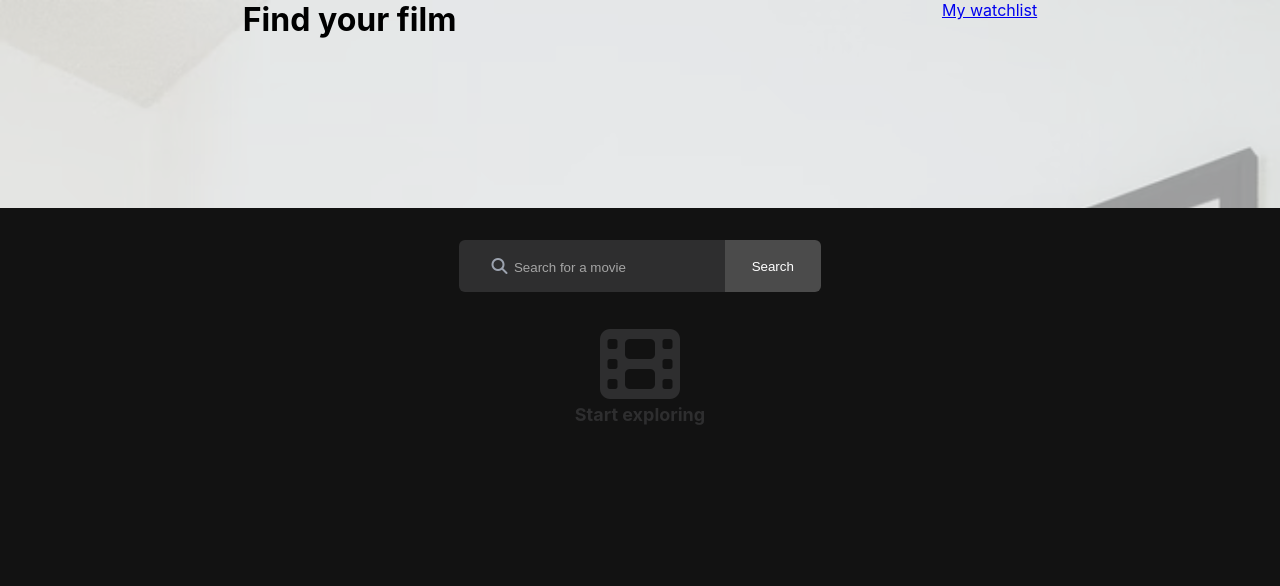
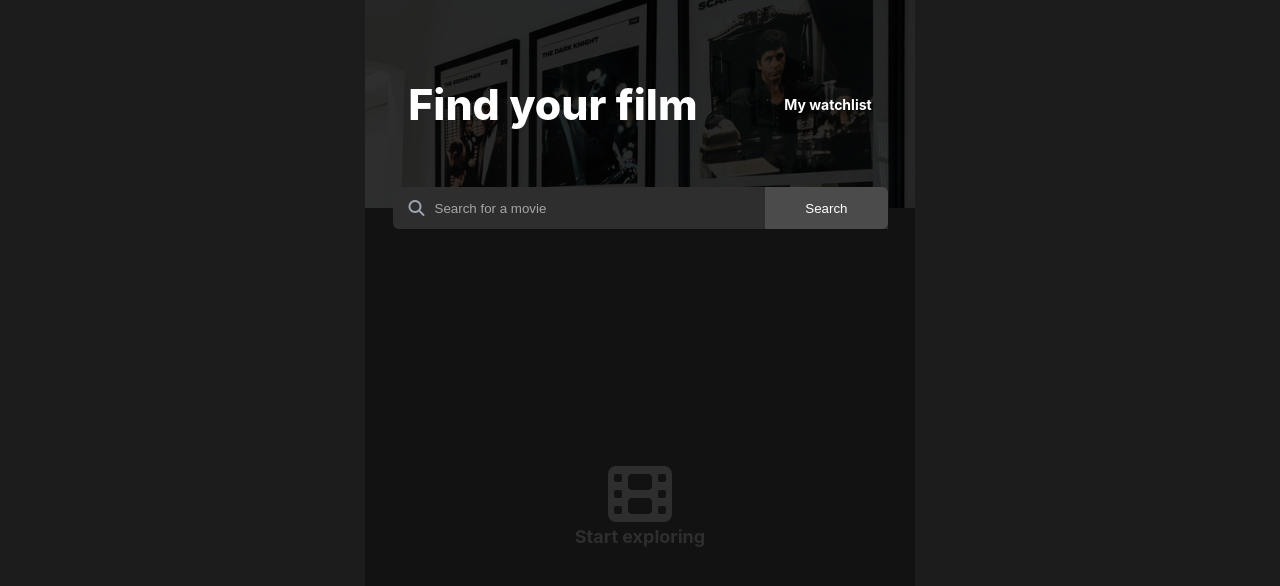
Before and after one commit to IsahiRea/movie-watchlist, a website built with Vite: page index.html in a window 1280 px wide. Built offline with nearby package versions, Linux system fonts and the light colour scheme; no server answers.

Commit message:
Home Page

```diff
--- a/index.css
+++ b/index.css
@@ -9,41 +9,79 @@ html, body, h1, p {
 
 body {
     font-family: 'Inter', sans-serif;
-    background-color: #121212;
+    background: #1C1C1C;
     text-align: center;
+
     width: 100%;
+    max-width: 550px;
     min-height: 100vh;
+    margin: 0 auto;
+
+    display: flex;
+    flex-direction: column;
 }
 
 header {
     background: url('images/hero.png');
     background-size: cover;
     background-repeat: no-repeat;
-    background-color: rgba(255, 255, 255, 0.6);
-    background-blend-mode: lighten;
+    background-position: right 25%;
+    background-color: rgb(0, 0, 0, 0.8);
+    background-blend-mode:darken;
     height: 208px;
 
     display: flex;
     justify-content: space-around;
+    align-items: center;
+
+    color: #FFFFFF;
+    position: relative;
 }
 
+header h1 {
+    font-size: 2.67rem;
+    font-weight: 800;
+}
 
+#watchlist {
+    font-size: 0.875rem;
+    font-weight: 700;
+    color: #FFFFFF;
+    text-decoration: none;
+    cursor: pointer;
+}
+
+#watchlist:hover {
+    color: #A5A5A5;
+}
 
 /* Search */
 #search-container {
+    position: absolute;
+    top: 90%;
+
     display: flex;
-    justify-content: center;
+    justify-content: start;
     align-items: center;
-    margin-top: 2em;
-}
 
-.search-bar {
-    padding: 1em 2em;
+    width: 90%;
     background: #2E2E2F;
     border-radius: 6px 0 0 6px;
 }
 
+.search-bar {
+    width: 80%;
+    display: flex;
+    justify-content: start;
+    gap: 0.5em;
+}
+
+.search-bar i {
+    margin-left: 1em;
+}
+
 #search-input {
+    width: 88%;
     color: #A5A5A5;
     background: #2E2E2F;
     border: none;
@@ -58,7 +96,7 @@ header {
     color: #FFFFFF;
     border: none;
     border-radius: 0 6px 6px 0;
-    padding: 1.4em 2em;
+    padding: 1em 3em;
     cursor: pointer;
 }
 
@@ -68,11 +106,12 @@ header {
 
 
 main {
+    background-color: #121212;
     display: flex;
     flex-direction: column;
     justify-content: center;
     align-items: center;
-    margin-top: 2em;
+    flex: 1 1 auto;
 }
 
 /* Idle Content */
@@ -83,5 +122,5 @@ main {
 }
 
 .idle-icon {
-    font-size: 10vh;
+    font-size: 8vh;
 }
--- a/index.html
+++ b/index.html
@@ -10,16 +10,16 @@
     <body>
         <header>
             <h1>Find your film</h1>
-            <p><a href="#">My watchlist</a></p>
+            <p><a href="#" id="watchlist">My watchlist</a></p>
+            <div id="search-container">
+                <div class="search-bar">
+                    <i class="fa-solid fa-magnifying-glass" style="color: #9CA3AF;"></i>
+                    <input type="text" id="search-input" placeholder="Search for a movie">
+                </div>
+                <button id="search-button">Search</button>
+            </div>
         </header>
 
-        <div id="search-container">
-            <div class="search-bar">
-                <i class="fa-solid fa-magnifying-glass" style="color: #9CA3AF;"></i>
-                <input type="text" id="search-input" placeholder="Search for a movie">
-            </div>
-            <button id="search-button">Search</button>
-        </div>
 
         <main>
             <div id="movie-list">
```
